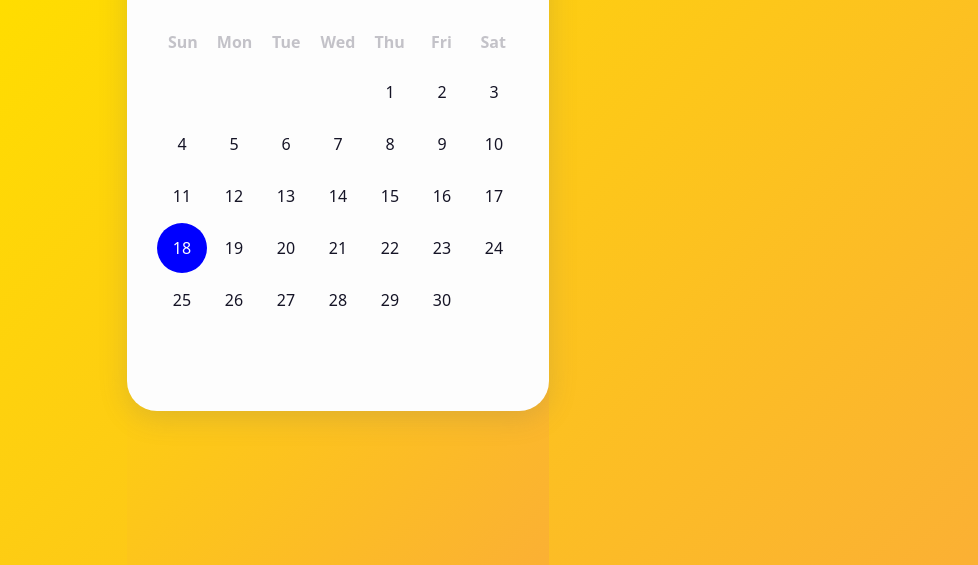
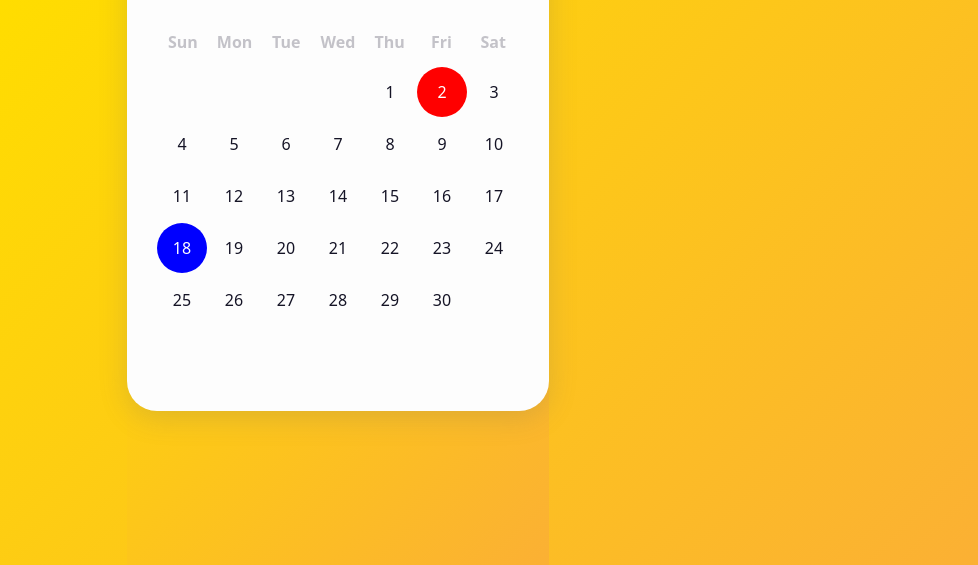
Before and after one commit to AliCYGRP/CYGRP_2022_Calendar, a plain HTML site: page index.html in a window 1280 px wide. Shown: the part 235-800 px from the top of the page, without its empty margins (302-1280 px from the left). Drawn offline with nearby package versions, Linux system fonts and the light colour scheme.

Commit message:
Dallas holiday functional :)

```diff
--- a/app.css
+++ b/app.css
@@ -112,6 +112,17 @@ body {
   display: none;
 }
 
+.calendar-days div.dallas-date,
+.calendar-days div.dallas-date:hover {
+  background-color: red;
+  color: var(--white);
+  border-radius: 50%;
+}
+
+.calendar-days div.dallas-date span {
+  display: none;
+}
+
 .month-picker {
   padding: 5px 10px;
   border-radius: 10px;
--- a/app.js
+++ b/app.js
@@ -1,4 +1,6 @@
 let calendar = document.querySelector(".calendar");
+
+let calendar_footer_string = "";
 
 const month_names = [
   "January",
@@ -60,17 +62,28 @@ generateCalendar = (month, year) => {
         document.getElementById("calendar-footer").innerHTML =
           "<em>Nothing special this day</em>";
       };
-
-      if (
-        i - first_day.getDay() + 1 === currDate.getDate() &&
-        month === currDate.getMonth()
-      ) {
+      let date = i - first_day.getDay() + 1;
+      if (date === currDate.getDate() && month === currDate.getMonth()) {
         day.classList.add("curr-date");
         day.onclick = () => {
           document.getElementById("calendar-footer").innerHTML =
             "Yesterday is History,<br>tomorrow is a mystery,<br>and today is a gift... <br>that's why they call it <b>present</b><br>~Master Oogway";
         };
       }
+      // dallas holiday
+      dallas_holiday.forEach((e, index) => {
+        if (
+          month == dallas_holiday[index][0] &&
+          date == dallas_holiday[index][1]
+        ) {
+          day.classList.add("dallas-date");
+          day.onclick = () => {
+            document.getElementById("calendar-footer").innerHTML =
+              "Dallas is celebrating " + dallas_holiday[index][2];
+          };
+        }
+      });
+      //indian holiday
     }
     calendar_days.appendChild(day);
   }
@@ -104,3 +117,19 @@ generateCalendar(curr_month.value, 2021);
 function myFunction() {
   document.getElementById("calendar-footer").innerHTML = "Something Special";
 }
+
+// function dallas_function(month, date) {
+//   //   console.log("In dallas function\n");
+//   dallas_holiday.forEach((e, index) => {
+//     if (month == dallas_holiday[index][0] && date == dallas_holiday[index][1]) {
+//       calendar_footer_string = dallas_holiday[index][2];
+//       console.log("date=" + date + "dallas function returning true\n");
+//       return 1;
+//     }
+//   });
+//   return 0;
+// }
+
+// function temp(x) {
+//   return x + 4;
+// }
```
